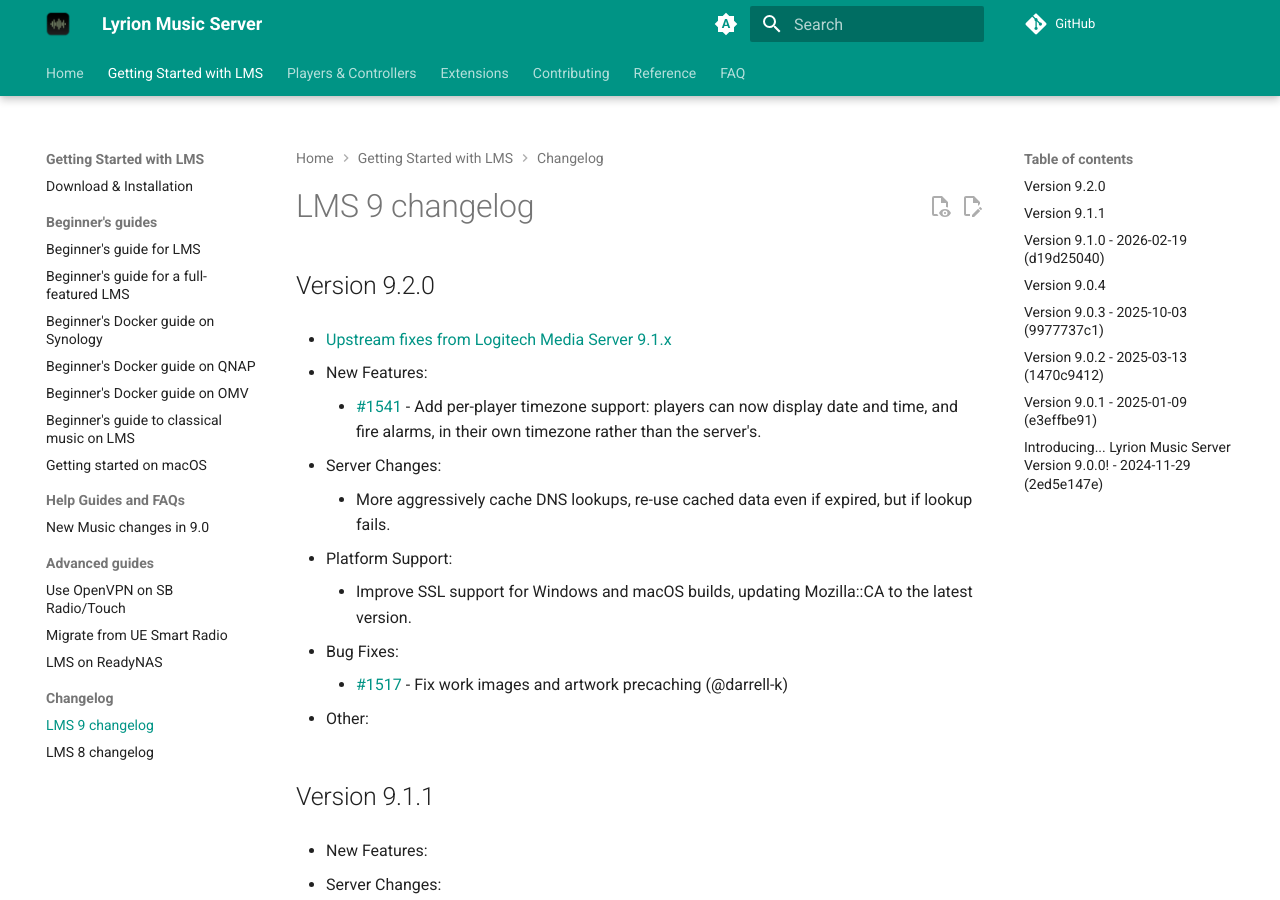
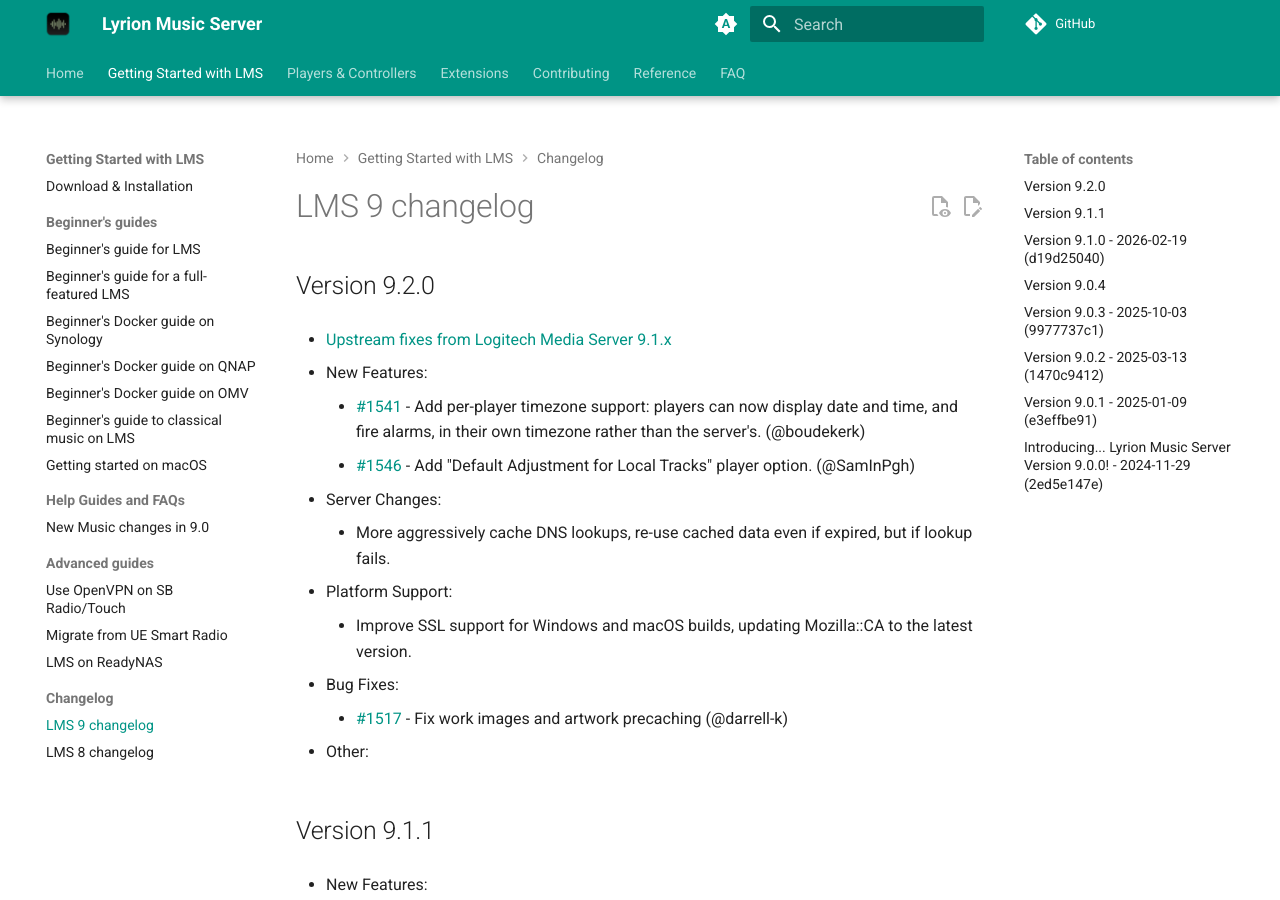
Before and after one commit to LMS-Community/lms-community.github.io, an MkDocs documentation site: the page built from docs/getting-started/changelog-lms9.md, in a window 1280 px wide and 900 px high. Built offline with MkDocs 1.6.1 and Material for MkDocs 9.7.7, drawn with Linux system fonts in a browser that asks for light colours; a script that is not in the unit is left out; plug-ins that fetch from the network failed and are left out; comment, search, counter and statistics services are not loaded.

Commit message:
Update external data sources

```diff
--- a/docs/contributing/strings-coverage.json
+++ b/docs/contributing/strings-coverage.json
@@ -1 +1 @@
-[{"Language": "Czech", "Identifier": "CS", "Coverage": 97.31285988483685}, {"Language": "Danish", "Identifier": "DA", "Coverage": 93.04222648752399}, {"Language": "German", "Identifier": "DE", "Coverage": 94.04990403071017}, {"Language": "English", "Identifier": "EN", "Coverage": 100.0}, {"Language": "English (United Kingdom)", "Identifier": "EN_GB", "Coverage": 2.6391554702495204}, {"Language": "Spanish", "Identifier": "ES", "Coverage": 79.75047984644914}, {"Language": "Finnish", "Identifier": "FI", "Coverage": 77.97504798464492}, {"Language": "French", "Identifier": "FR", "Coverage": 95.72936660268714}, {"Language": "Hebrew", "Identifier": "HE", "Coverage": 41.55470249520153}, {"Language": "Hungarian", "Identifier": "HU", "Coverage": 92.75431861804222}, {"Language": "Italian", "Identifier": "IT", "Coverage": 77.54318618042227}, {"Language": "Japanese", "Identifier": "JA", "Coverage": 22.31285988483685}, {"Language": "Dutch", "Identifier": "NL", "Coverage": 94.86564299424184}, {"Language": "Norwegian", "Identifier": "NO", "Coverage": 83.39731285988483}, {"Language": "Polish", "Identifier": "PL", "Coverage": 82.96545105566219}, {"Language": "Portuguese", "Identifier": "PT", "Coverage": 32.72552783109405}, {"Language": "Russian", "Identifier": "RU", "Coverage": 78.07101727447217}, {"Language": "Swedish", "Identifier": "SV", "Coverage": 96.06525911708253}, {"Language": "Chinese (Simplified, China)", "Identifier": "ZH_CN", "Coverage": 71.25719769673704}]
+[{"Language": "Czech", "Identifier": "CS", "Coverage": 97.31543624161074}, {"Language": "Danish", "Identifier": "DA", "Coverage": 93.04889741131352}, {"Language": "German", "Identifier": "DE", "Coverage": 94.0556088207095}, {"Language": "English", "Identifier": "EN", "Coverage": 100.0}, {"Language": "English (United Kingdom)", "Identifier": "EN_GB", "Coverage": 2.636625119846596}, {"Language": "Spanish", "Identifier": "ES", "Coverage": 79.67401725790988}, {"Language": "Finnish", "Identifier": "FI", "Coverage": 77.90028763183126}, {"Language": "French", "Identifier": "FR", "Coverage": 95.73346116970278}, {"Language": "Hebrew", "Identifier": "HE", "Coverage": 41.514860977948224}, {"Language": "Hungarian", "Identifier": "HU", "Coverage": 92.76126558005753}, {"Language": "Italian", "Identifier": "IT", "Coverage": 77.46883988494727}, {"Language": "Japanese", "Identifier": "JA", "Coverage": 22.291466922339406}, {"Language": "Dutch", "Identifier": "NL", "Coverage": 94.8705656759348}, {"Language": "Norwegian", "Identifier": "NO", "Coverage": 83.41323106423778}, {"Language": "Polish", "Identifier": "PL", "Coverage": 82.98178331735379}, {"Language": "Portuguese", "Identifier": "PT", "Coverage": 32.694151486097795}, {"Language": "Russian", "Identifier": "RU", "Coverage": 77.99616490891658}, {"Language": "Swedish", "Identifier": "SV", "Coverage": 96.06903163950143}, {"Language": "Chinese (Simplified, China)", "Identifier": "ZH_CN", "Coverage": 71.3326941514861}]
--- a/docs/getting-started/changelog-lms9.md
+++ b/docs/getting-started/changelog-lms9.md
@@ -4,7 +4,8 @@
 
 - New Features:
 
-	- [#1541](https://github.com/LMS-Community/slimserver/pull/1541) \- Add per-player timezone support: players can now display date and time, and fire alarms, in their own timezone rather than the server's.
+	- [#1541](https://github.com/LMS-Community/slimserver/pull/1541) \- Add per-player timezone support: players can now display date and time, and fire alarms, in their own timezone rather than the server's. (@boudekerk)
+	- [#1546](https://github.com/LMS-Community/slimserver/pull/1546) \- Add "Default Adjustment for Local Tracks" player option. (@SamInPgh)
 
 - Server Changes:
 
```
